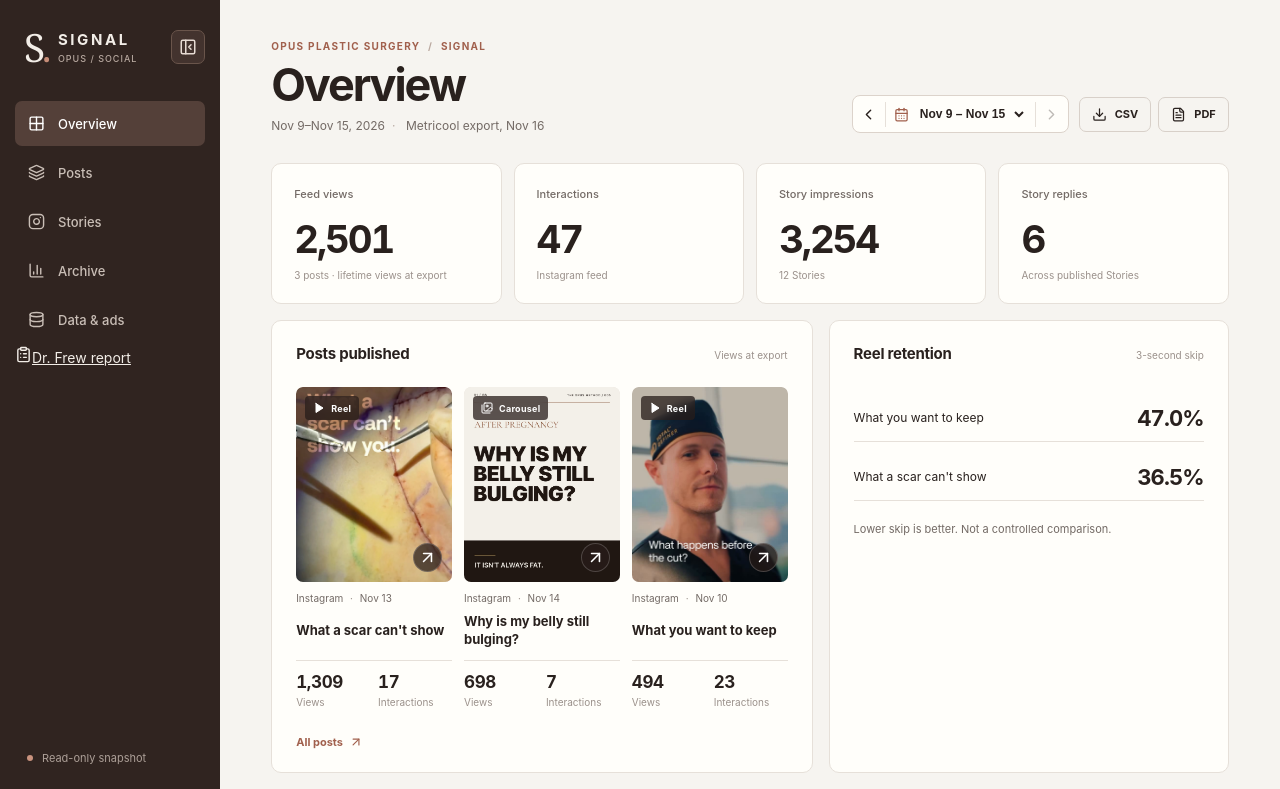
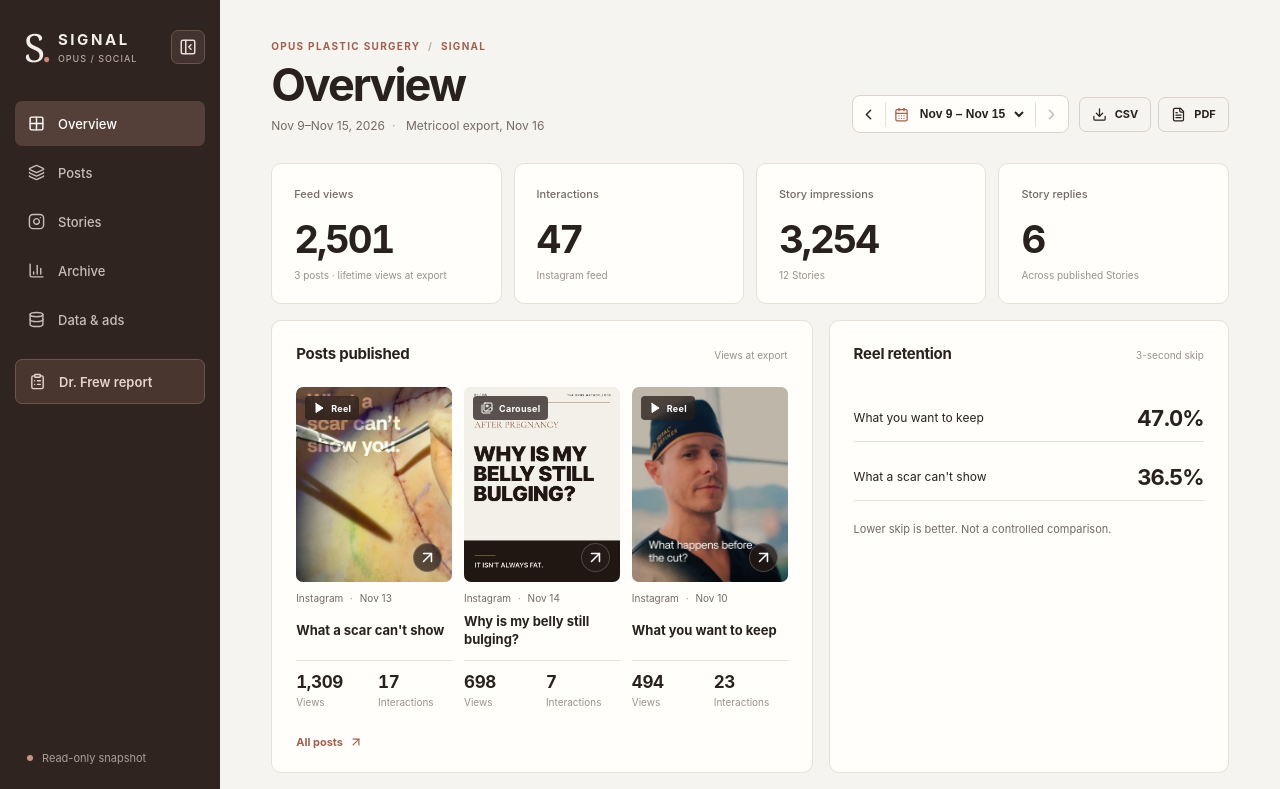
Before and after one commit to amydojo/social-signal, a Next.js app: page / in a window 1280 px wide. Shown: the top 789 px of the page. Built offline with nearby package versions, Linux system fonts and the light colour scheme.

Commit message:
Add clean leadership report navigation item for desktop and mobile

```diff
--- a/app/globals.css
+++ b/app/globals.css
@@ -419,3 +419,14 @@ a.item-title:hover {color:var(--accent);text-decoration:underline;}
   .app-header-actions .week-picker,.mobile-nav-toggle,.sidebar-toggle{display:none!important;}
   .app-header-actions .export-actions{display:none!important;}
 }
+
+
+/* Leadership report link shares desktop and mobile navigation behavior */
+.app-nav .frew-nav-link{display:flex;align-items:center;gap:13px;min-height:45px;border:1px solid #6d544a;border-radius:7px;padding:10px 13px;color:#e5d5ca;text-align:left;text-decoration:none;font-size:13px;font-weight:600;margin-top:13px;background:#49362f;}
+.app-nav .frew-nav-link:hover{background:#63493e;color:#fff;}
+.nav-collapsed .app-nav .frew-nav-link{justify-content:center;padding:12px 8px;}
+.nav-collapsed .app-nav .frew-nav-link svg{width:19px;height:19px;flex-shrink:0;}
+@media(max-width:760px){
+ .app-nav .frew-nav-link{justify-content:flex-start;min-height:45px;gap:8px;padding:11px;margin-top:0;font-size:12px;}
+ .app-nav .frew-nav-link svg{display:block;width:16px;height:16px;}
+}
```
